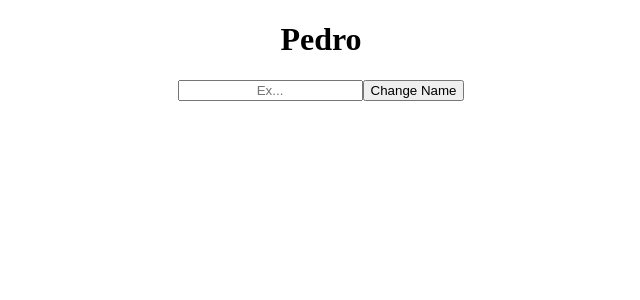
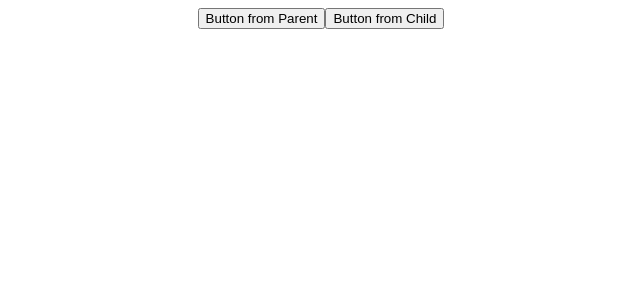
Before and after one commit to GUchechi/context-api-crash-course, a React (Create React App) app: page / in a window 1280 px wide. Shown: the top 300 px of the page, without its empty margins (319-959 px from the left). Built offline with nearby package versions, Linux system fonts and the light colour scheme.

Commit message:
added useImperativeHandle

```diff
--- a/src/App.js
+++ b/src/App.js
@@ -1,22 +1,19 @@
 import React, { useRef } from 'react';
 import './App.css';
+import Button from './Components/Button';
 
 function App() {
-  const inputRef = useRef(null);
 
-  const onClick = () => {
-    // console.log(inputRef.current.value);
-
-    inputRef.current.focus();
-    inputRef.current.value = "";
-  }
+  const buttonRef = useRef(null);
 
   return (
     <div className="App">
-      <h1>Pedro</h1>
-      <input type="text" placeholder="Ex..." ref={inputRef} />
-      <button onClick={onClick}>Change Name</button>
-
+      <button
+         onClick = {() => {
+          buttonRef.current.alterToggle();
+         }}
+        >Button from Parent</button>
+      <Button  ref={buttonRef}/>
     </div>
   );
 }
--- /dev/null
+++ b/src/Components/Button.jsx
@@ -0,0 +1,21 @@
+import React, { forwardRef, useImperativeHandle, useState } from 'react'
+
+const Button = forwardRef(( props, ref ) => {
+    const [ toggle, setToggle] = useState(false)
+
+    useImperativeHandle( ref, () => ({
+        alterToggle () {
+            setToggle(!toggle)
+        },
+    }))
+
+  return (
+    <>
+        <button>Button from Child</button>
+        <br></br>
+        {toggle && <span>Toggle</span>}
+    </>
+  )
+})
+
+export default Button
```
